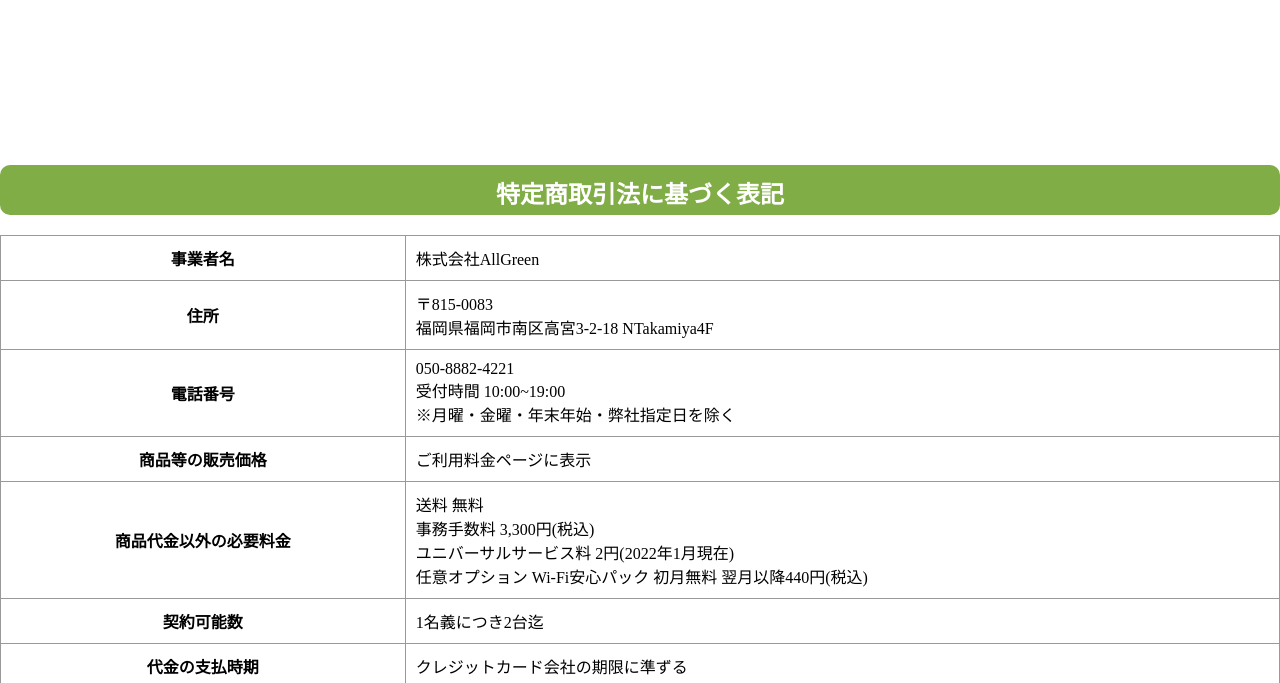
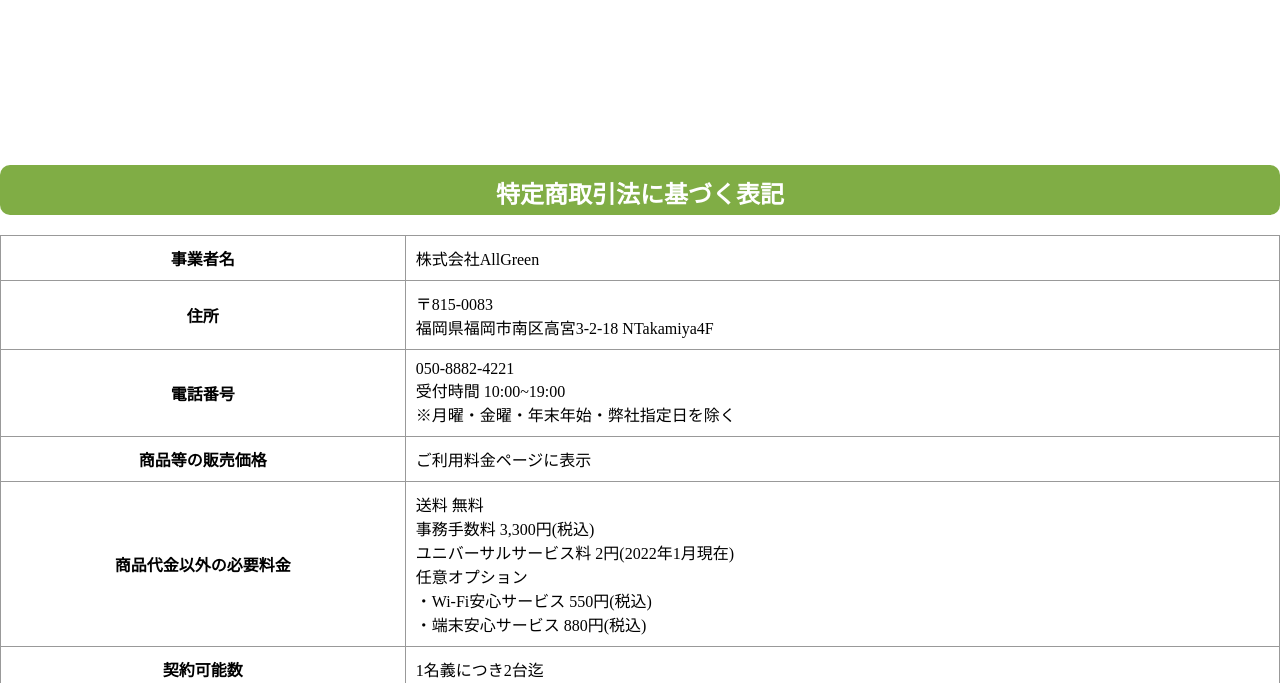
Before and after one commit to hiro-ino/test-grerevo, a plain HTML site: page info.html in a window 1280 px wide. Shown: the part 117-800 px from the top of the page. Drawn offline with Linux system fonts and the light colour scheme.

Commit message:
info Second
Second commit

```diff
--- a/info.html
+++ b/info.html
@@ -49,7 +49,7 @@
       </tr>
       <tr>
         <th>商品代金以外の必要料金</th>
-        <td>送料   無料 <br>事務手数料   3,300円(税込)<br>ユニバーサルサービス料   2円(2022年1月現在) <br>任意オプション   Wi-Fi安心パック 初月無料 翌月以降440円(税込)</td>
+        <td>送料   無料 <br>事務手数料   3,300円(税込)<br>ユニバーサルサービス料   2円(2022年1月現在)<br>任意オプション<br>・Wi-Fi安心サービス 550円(税込)<br>・端末安心サービス 880円(税込)</td>
       </tr>
       <tr>
         <th>契約可能数</th>
```
